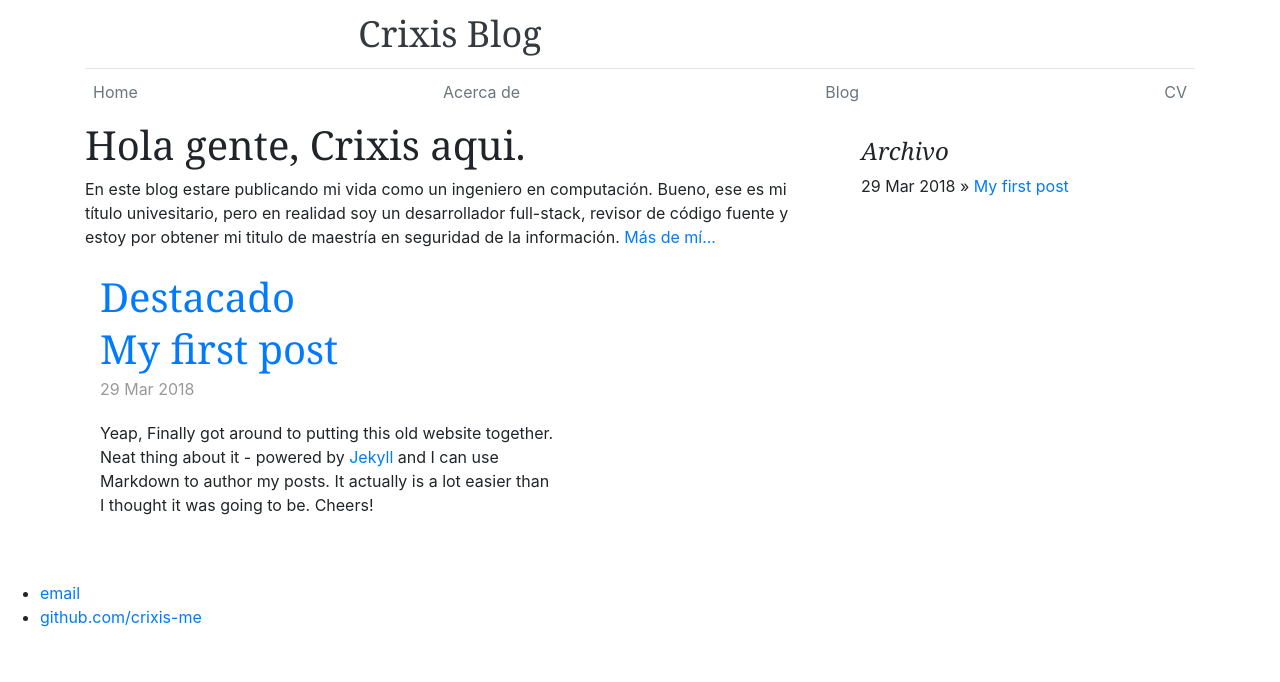
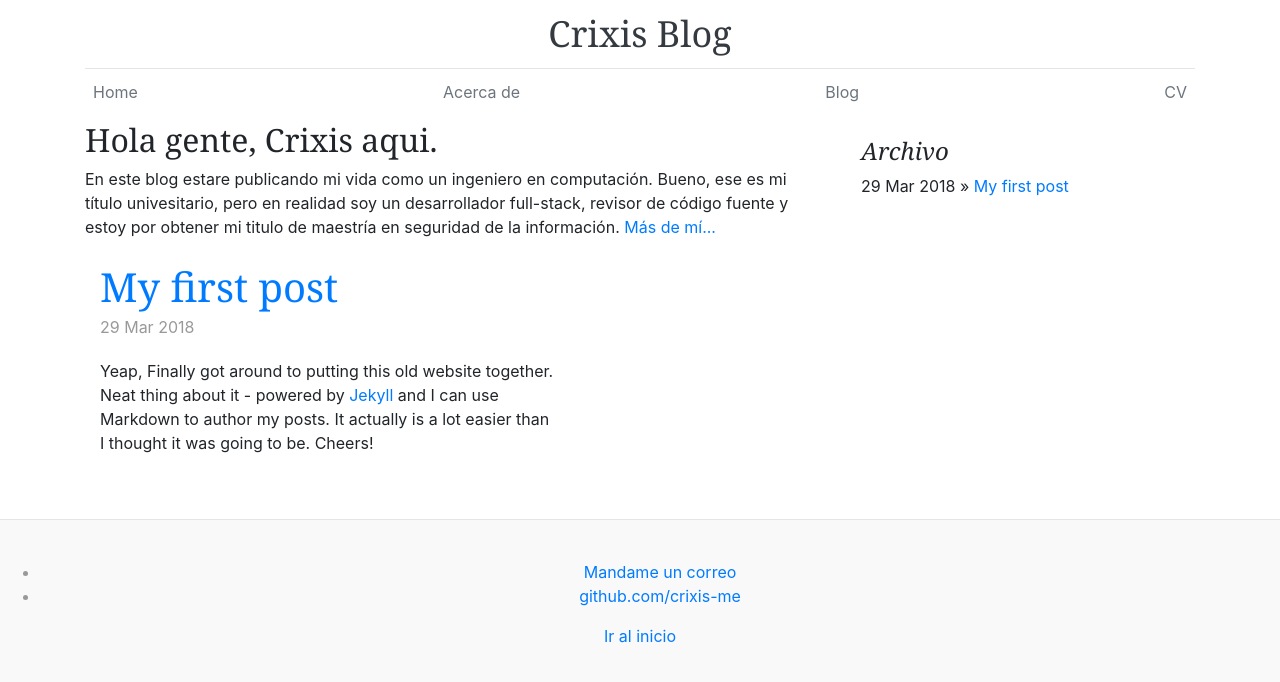
Before and after one commit to crixis-me/crixis-me.github.io, a Jekyll site: the page built from index.html, in a window 1280 px wide. Shown: the top 682 px of the page. Built offline with Jekyll 4.4.1, drawn with Linux system fonts in a browser that asks for light colours.

Commit message:
Mejoras al footer

```diff
--- a/_layouts/default.html
+++ b/_layouts/default.html
@@ -18,8 +18,9 @@
 	<div class="container">
 		<header class="blog-header py-3">
 			<div class="row flex-nowrap justify-content-between align-items-center">
-				<div class="col-8 text-center">
-					<a class="blog-header-logo text-dark" href="#">Crixis Blog</a>
+				<div class="col-4"></div>
+				<div class="col-4 text-center">
+					<a class="blog-header-logo text-dark" href="/">Crixis Blog</a>
 				</div>
 				<div class="col-4 d-flex justify-content-end align-items-center">
 					<!-- AQUI VA UNA CAJA PARA BUSCAR -->
@@ -59,10 +60,13 @@
 	</main>
 
 
-	<footer>
+	<footer class="blog-footer">
 		<ul>
-			<li><a href="mailto:crixis-me@protonmail.com">email</a></li>
+			<li><a href="mailto:crixis-me@protonmail.com">Mandame un correo</a></li>
 			<li><a href="https://github.com/crixis-me">github.com/crixis-me</a></li>
 		</ul>
+		<p>
+			<a href="#">Ir al inicio</a>
+		</p>
 	</footer>
 </body>
--- a/index.html
+++ b/index.html
@@ -1,10 +1,9 @@
 ---
 layout: default
-title: Destacado
 ---
 <div class="row">
 	<div class="col-md-12">
-		<h1>Hola gente, Crixis aqui.</h1>
+		<h2>Hola gente, Crixis aqui.</h2>
 		<p>En este blog estare publicando mi vida como un ingeniero en computación. Bueno, ese es mi título univesitario, pero en realidad soy un desarrollador full-stack, revisor de código fuente y estoy por obtener mi titulo de maestría en seguridad de la información.
 			<a
 			 href="/about">Más de mí...</a>
```
